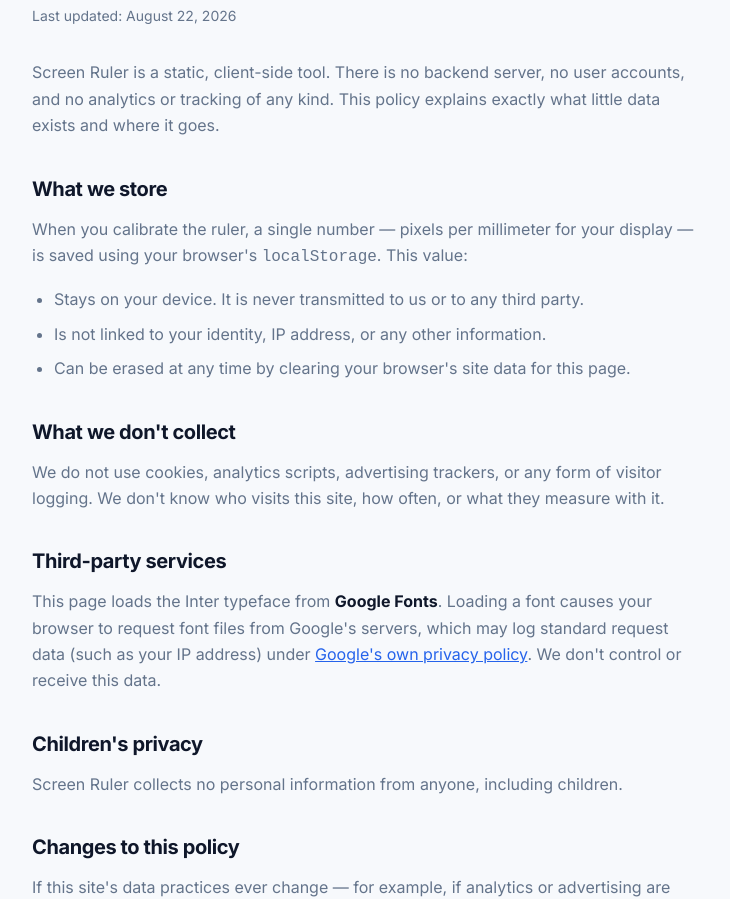
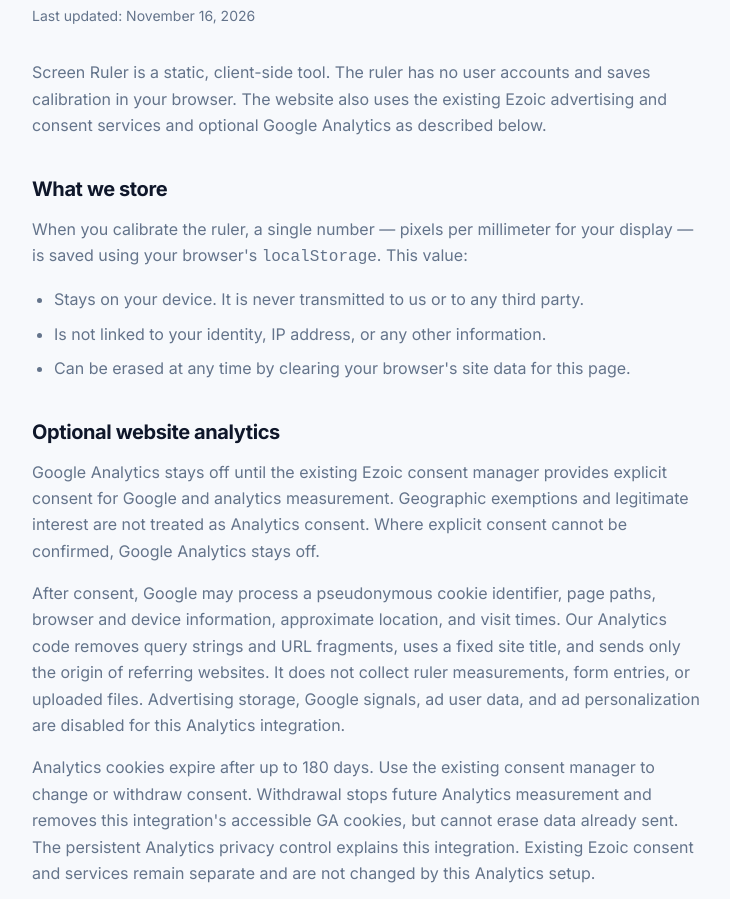
Before and after one commit to MD-Sharik/screen-ruler, a plain HTML site: page privacy-policy.html in a window 1280 px wide. Shown: the part 182-1081 px from the top of the page, without its empty margins (272-1002 px from the left). Drawn offline with Linux system fonts and the light colour scheme.

Commit message:
Enable consent-first website Analytics

```diff
--- a/privacy-policy.html
+++ b/privacy-policy.html
@@ -4,7 +4,7 @@
 <meta charset="UTF-8">
 <meta name="viewport" content="width=device-width, initial-scale=1, viewport-fit=cover">
 <title>Privacy Policy — Screen Ruler</title>
-<meta name="description" content="Screen Ruler's privacy policy. This tool has no backend, no accounts, and no analytics — the only data stored is a calibration value kept in your browser's local storage.">
+<meta name="description" content="Screen Ruler's privacy policy. This client-side tool stores calibration locally. Optional Google Analytics is controlled by explicit consent through the site's existing consent manager.">
 <meta name="robots" content="index, follow">
 <link rel="canonical" href="https://onlinescale.me/privacy-policy.html">
 <meta name="theme-color" content="#ffffff">
@@ -62,9 +62,9 @@
 
 <main>
   <h1>Privacy Policy</h1>
-  <p class="updated">Last updated: August 22, 2026</p>
+  <p class="updated">Last updated: November 16, 2026</p>
 
-  <p>Screen Ruler is a static, client-side tool. There is no backend server, no user accounts, and no analytics or tracking of any kind. This policy explains exactly what little data exists and where it goes.</p>
+  <p>Screen Ruler is a static, client-side tool. The ruler has no user accounts and saves calibration in your browser. The website also uses the existing Ezoic advertising and consent services and optional Google Analytics as described below.</p>
 
   <h2>What we store</h2>
   <p>When you calibrate the ruler, a single number — pixels per millimeter for your display — is saved using your browser's <code>localStorage</code>. This value:</p>
@@ -74,17 +74,19 @@
     <li>Can be erased at any time by clearing your browser's site data for this page.</li>
   </ul>
 
-  <h2>What we don't collect</h2>
-  <p>We do not use cookies, analytics scripts, advertising trackers, or any form of visitor logging. We don't know who visits this site, how often, or what they measure with it.</p>
+  <h2>Optional website analytics</h2>
+  <p>Google Analytics stays off until the existing Ezoic consent manager provides explicit consent for Google and analytics measurement. Geographic exemptions and legitimate interest are not treated as Analytics consent. Where explicit consent cannot be confirmed, Google Analytics stays off.</p>
+  <p>After consent, Google may process a pseudonymous cookie identifier, page paths, browser and device information, approximate location, and visit times. Our Analytics code removes query strings and URL fragments, uses a fixed site title, and sends only the origin of referring websites. It does not collect ruler measurements, form entries, or uploaded files. Advertising storage, Google signals, ad user data, and ad personalization are disabled for this Analytics integration.</p>
+  <p>Analytics cookies expire after up to 180 days. Use the existing consent manager to change or withdraw consent. Withdrawal stops future Analytics measurement and removes this integration's accessible GA cookies, but cannot erase data already sent. The persistent Analytics privacy control explains this integration. Existing Ezoic consent and services remain separate and are not changed by this Analytics setup.</p>
 
   <h2>Third-party services</h2>
   <p>This page loads the Inter typeface from <strong>Google Fonts</strong>. Loading a font causes your browser to request font files from Google's servers, which may log standard request data (such as your IP address) under <a href="https://policies.google.com/privacy" rel="noopener">Google's own privacy policy</a>. We don't control or receive this data.</p>
 
   <h2>Children's privacy</h2>
-  <p>Screen Ruler collects no personal information from anyone, including children.</p>
+  <p>The ruler does not ask for names, accounts, or other identifying details. Optional website analytics may process the technical information described above after consent. Do not submit personal information through the ruler.</p>
 
   <h2>Changes to this policy</h2>
-  <p>If this site's data practices ever change — for example, if analytics or advertising are added in the future — this page will be updated first, with the date above revised accordingly.</p>
+  <p>If this site's data practices change, this page and its last-updated date will be revised. The Analytics privacy control provides a persistent explanation of optional Google Analytics.</p>
 
   <h2>Contact</h2>
   <p>Questions about this policy can be raised on the <a href="https://github.com/MD-Sharik/screen-ruler/issues" rel="noopener">GitHub repository</a>.</p>
@@ -104,5 +106,6 @@
   </div>
 </footer>
 
+  <script defer src="/analytics-consent.js"></script>
 </body>
 </html>
```
